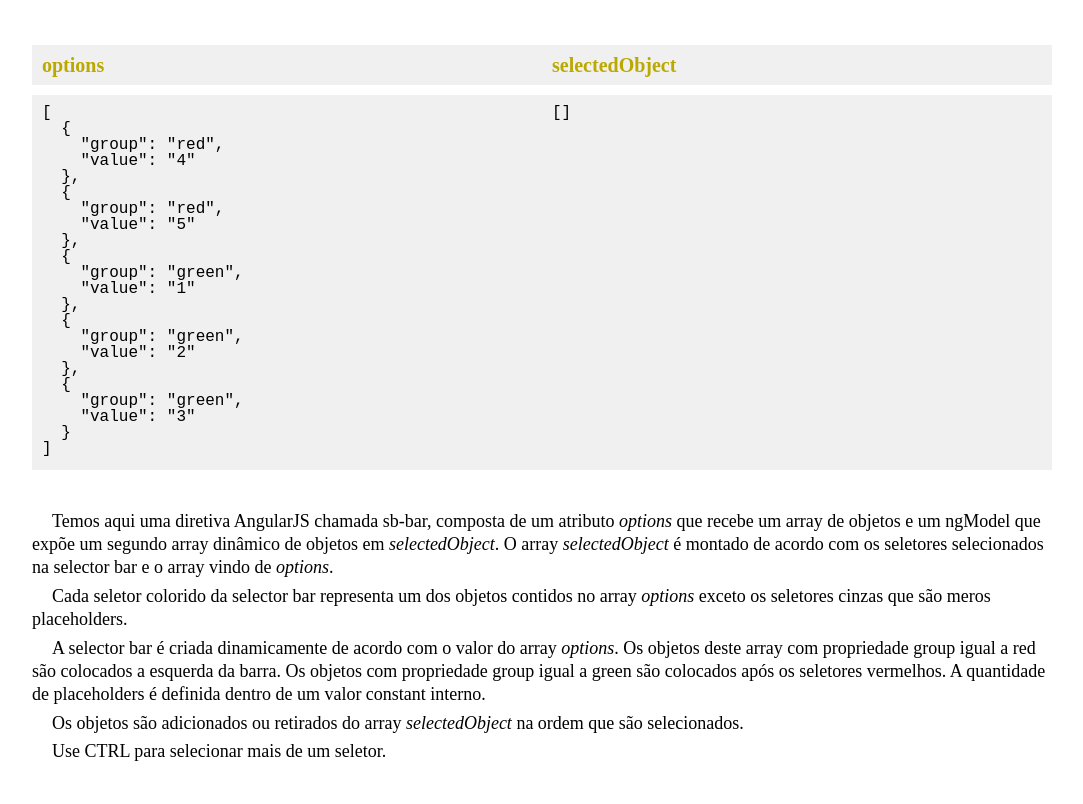
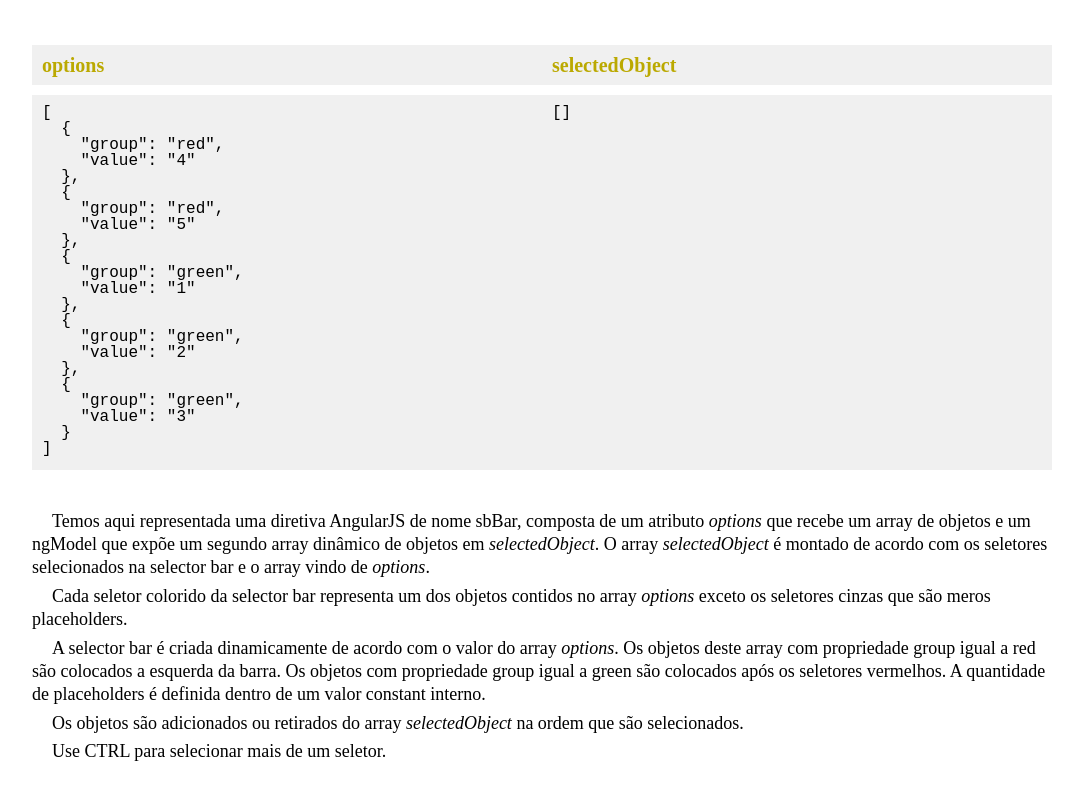
Before and after one commit to yuricamara/selector-bar, a website: page app/index.html in a window 1280 px wide. Shown: the part 386-1190 px from the top of the page, without its empty margins (98-1181 px from the left). Drawn offline with nearby package versions, Linux system fonts and the light colour scheme.

Commit message:
Explicação da demo

```diff
--- a/app/index.html
+++ b/app/index.html
@@ -66,7 +66,7 @@
           </div>
         <div class="c-infos">
           <p>
-            Temos aqui uma diretiva AngularJS chamada sb-bar, composta de um atributo <i>options</i> que recebe um array de objetos e um ngModel que expõe um segundo array dinâmico de objetos em <i>selectedObject</i>. O array <i>selectedObject</i> é montado de acordo com os seletores selecionados na selector bar e o array vindo de <i>options</i>.
+            Temos aqui representada uma diretiva AngularJS de nome sbBar, composta de um atributo <i>options</i> que recebe um array de objetos e um ngModel que expõe um segundo array dinâmico de objetos em <i>selectedObject</i>. O array <i>selectedObject</i> é montado de acordo com os seletores selecionados na selector bar e o array vindo de <i>options</i>.
           </p>
           <p>
             Cada seletor colorido da selector bar representa um dos objetos contidos no array <i>options</i> exceto os seletores cinzas que são meros placeholders.
```
